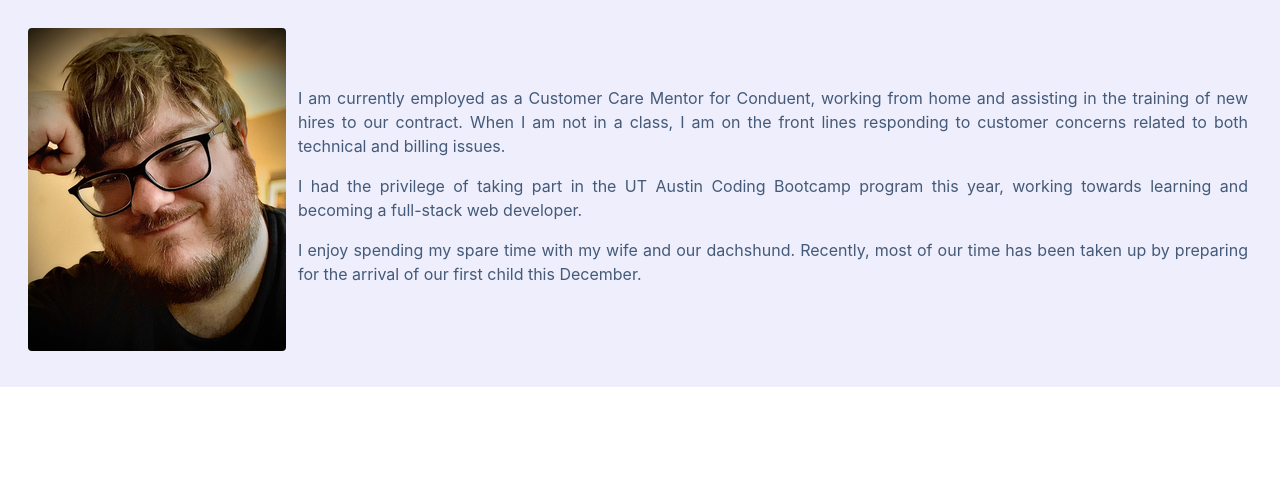
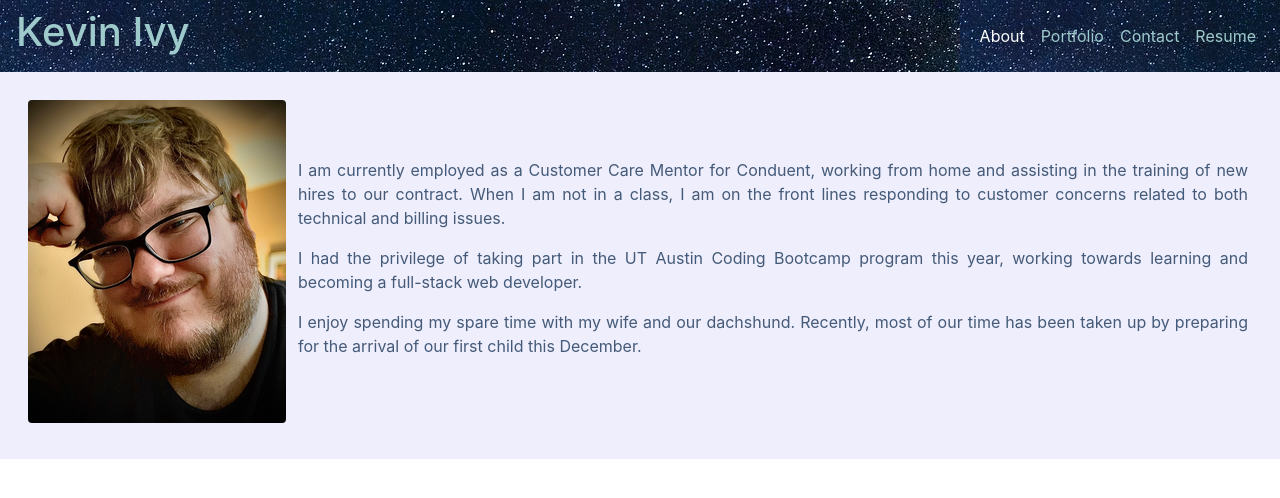
Before and after one commit to kevin-ivy/kevin.ivy2.0, a React (Create React App) app: page / in a window 1280 px wide. Shown: the top 498 px of the page. Built offline with nearby package versions, Linux system fonts and the light colour scheme.

Commit message:
Added navbar functionality and updated styling for about

```diff
--- a/src/App.js
+++ b/src/App.js
@@ -1,12 +1,27 @@
-import React from 'react';
+import React, {useState} from 'react';
 import './App.css';
 import 'bootstrap/dist/css/bootstrap.min.css';
 import About from '../src/components/About';
+import Header from '../src/components/Header';
 
 function App() {
+  const [currentPage, handlePageChange] = useState('About');
+
+  const renderPage = () => {
+    switch(currentPage) {
+      case 'About' :
+        return <About />
+      default:
+        return <About />
+    }
+  }
+
   return (
     <div>
-      <About></About>
+      <Header currentPage={currentPage} handlePageChange={handlePageChange} />
+      <main>
+        {renderPage()}
+      </main>
     </div>
   )
 }
--- a/src/components/About/index.js
+++ b/src/components/About/index.js
@@ -3,7 +3,7 @@ import portrait from '../../assets/portrait/selfPortrait.png';
 
 function About() {
     return (
-        <section className='p-4 d-flex align-items-center flex-wrap flex-md-nowrap' style={{
+        <section className='p-4 d-flex justify-content-center align-items-center flex-wrap flex-md-nowrap' style={{
             backgroundColor: '#eeeefc',
             color: '#445a78'
         }}>
--- /dev/null
+++ b/src/components/Header/index.js
@@ -0,0 +1,34 @@
+
+import React from 'react';
+import Background from '../../assets/bg/background.png'
+
+function Header(props) {
+    const tabs = ['About', 'Portfolio', 'Contact', 'Resume']
+
+    return (
+    <div style={{color: '#9ecacc', backgroundImage: `url(${Background})`}}>
+        <nav className='navbar navbar-expand navbar-dark sticky-top'>
+        <h1 className='text-align-center'>Kevin Ivy</h1>
+            <div className="collapse navbar-collapse justify-content-end" id="navBarToggle">
+                <ul className="navbar-nav">
+                    {tabs.map(tab => (
+                        <li className="nav-item" key={tab}>
+                        <a
+                            href={'#' + tab}
+                            onClick={() => props.handlePageChange(tab)}
+                            className={
+                            props.currentPage === tab ? 'nav-link active' : 'text-reset nav-link'
+                            }
+                        >
+                            {tab}
+                        </a>
+                        </li>
+                    ))}
+                </ul>
+            </div>
+        </nav>
+    </div>
+    )
+}
+
+export default Header;
```
Also changed, not shown: src/assets/bg/background.png (added), src/assets/icons/github.png (added).
